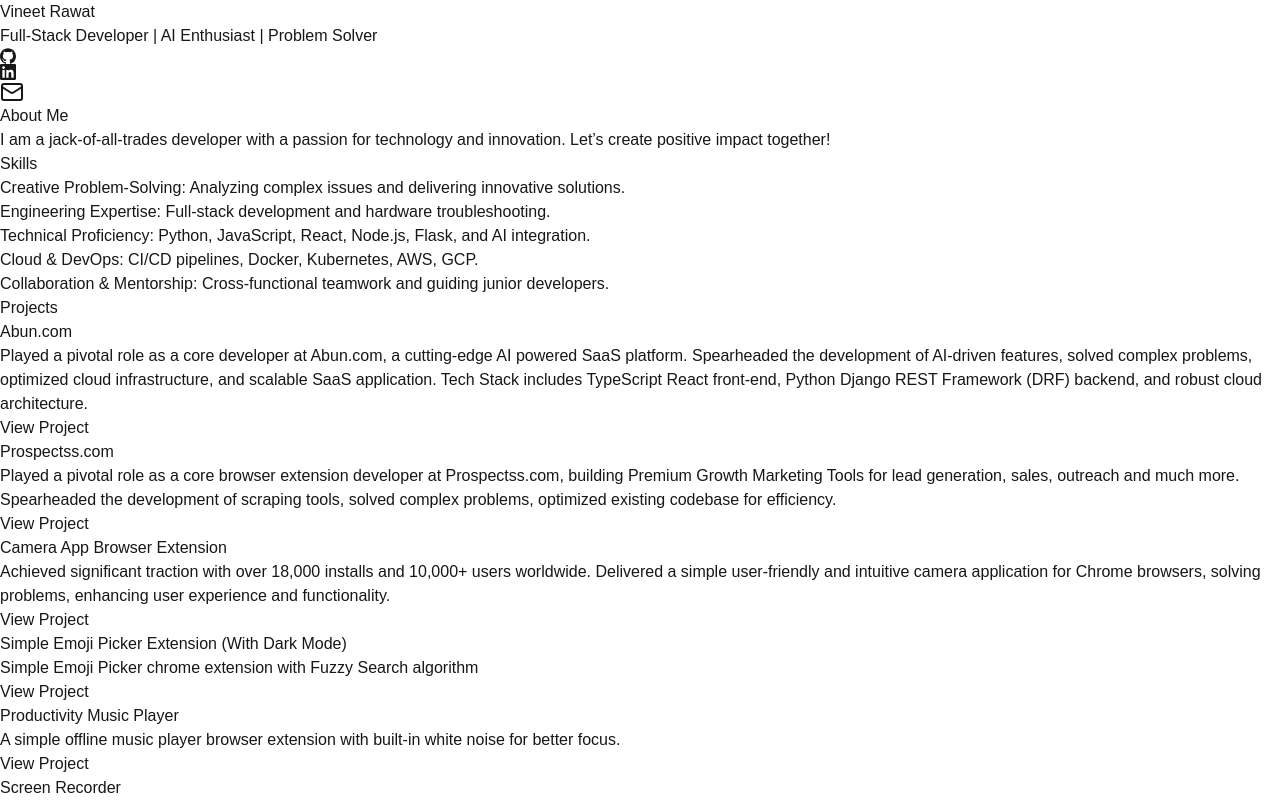
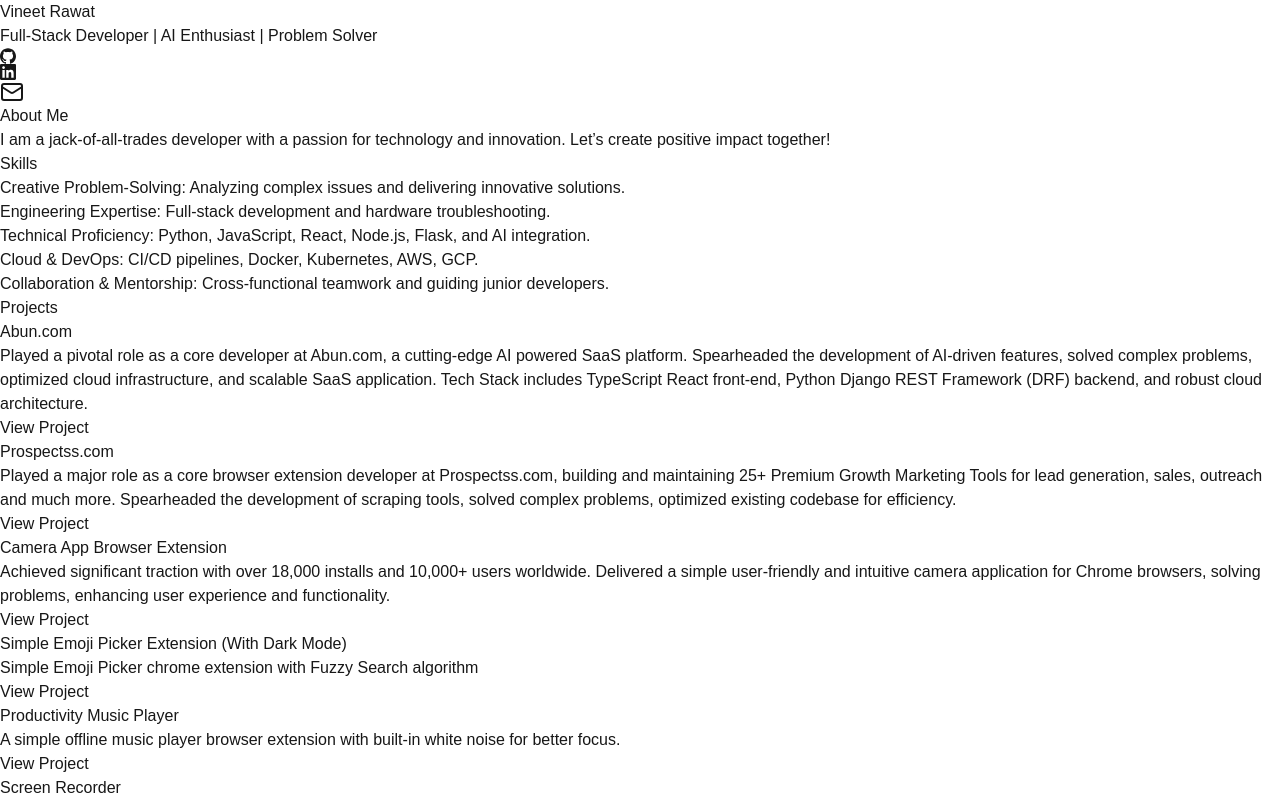
Before and after one commit to vineet-codes256/404-talent-found, a Next.js app: page / in a window 1280 px wide. Shown: the top 800 px of the page. Built offline with nearby package versions, Linux system fonts and the light colour scheme.

Commit message:
Update page.tsx

```diff
--- a/src/app/page.tsx
+++ b/src/app/page.tsx
@@ -24,7 +24,7 @@
     {
       title: "Prospectss.com",
       description:
-        "Played a pivotal role as a core browser extension developer at Prospectss.com, building Premium Growth Marketing Tools for lead generation, sales, outreach and much more. Spearheaded the development of scraping tools, solved complex problems, optimized existing codebase for efficiency.",
+        "Played a major role as a core browser extension developer at Prospectss.com, building and maintaining 25+ Premium Growth Marketing Tools for lead generation, sales, outreach and much more. Spearheaded the development of scraping tools, solved complex problems, optimized existing codebase for efficiency.",
       link: "https://prospectss.com",
     },
     {
```
